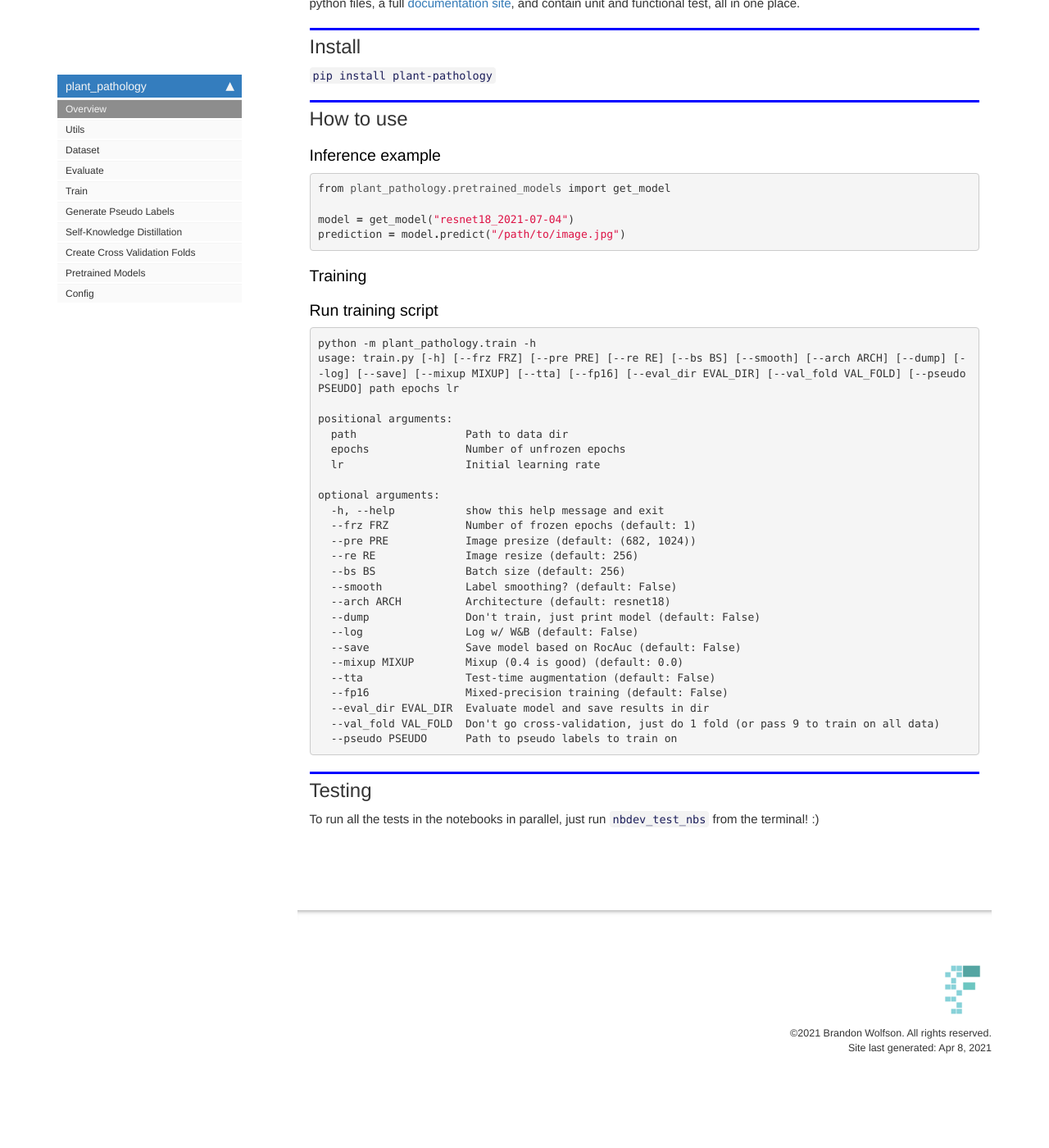
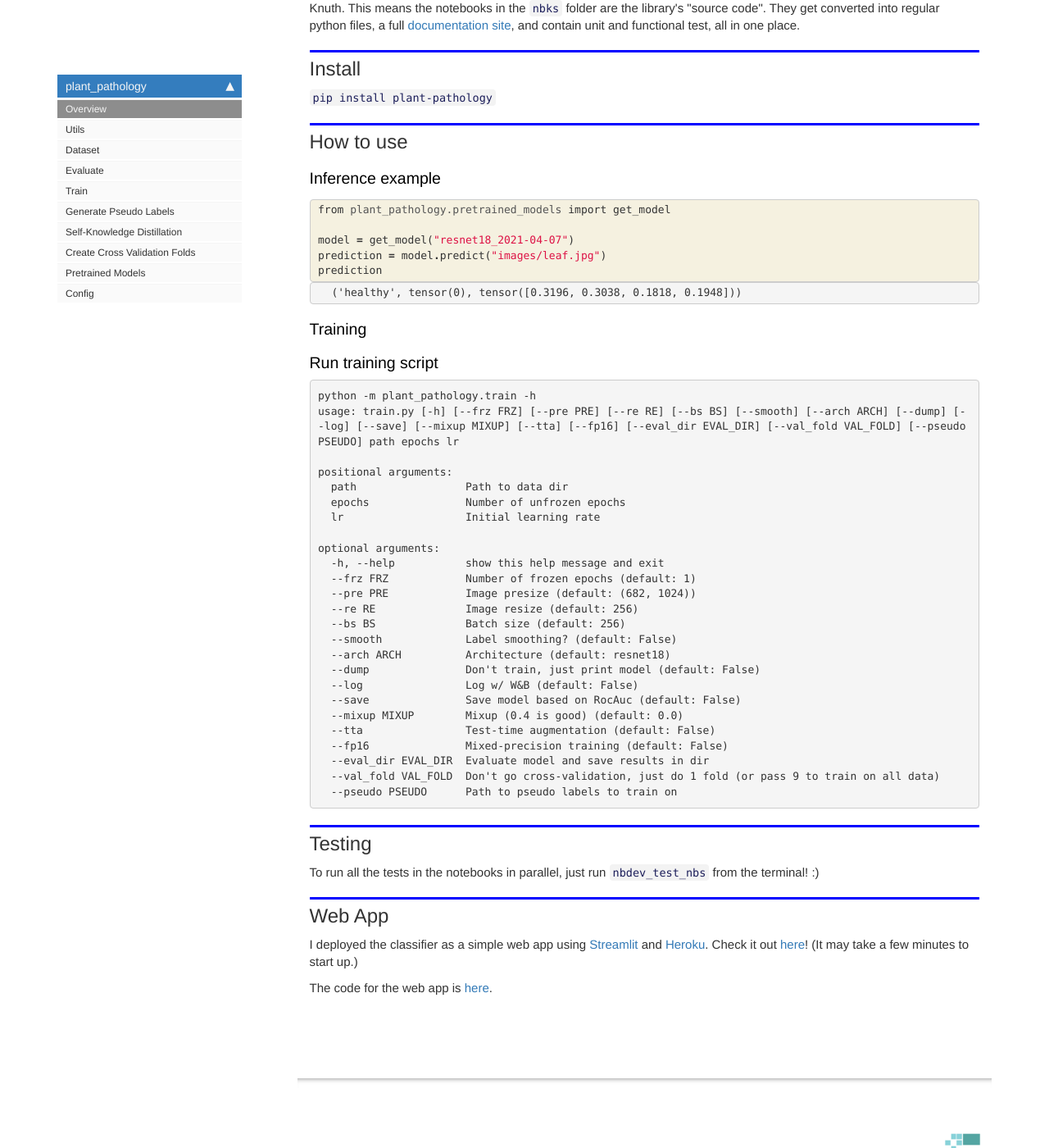
Before and after one commit to bwolfson97/plant_pathology, a Jekyll site: the page built from docs/index.html, in a window 1280 px wide and 1400 px high, scrolled down 995 px. Shown: the whole window at 82% size. Built offline with Jekyll 4.4.1, drawn with Linux system fonts in a browser that asks for light colours; nearby versions of some CDN libraries; comment, search, counter and statistics services are not loaded; before the commit the page ends 2332 px from its top, so only the background shows below that.

Commit message:
Add link to web app

```diff
--- a/docs/index.html
+++ b/docs/index.html
@@ -63,17 +63,52 @@
 </div>
 </div>
 </div>
-<div class="cell border-box-sizing text_cell rendered"><div class="inner_cell">
-<div class="text_cell_render border-box-sizing rendered_html">
-<div class="highlight"><pre><span></span><span class="kn">from</span> <span class="nn">plant_pathology.pretrained_models</span> <span class="kn">import</span> <span class="n">get_model</span>
+    {% raw %}
 
-<span class="n">model</span> <span class="o">=</span> <span class="n">get_model</span><span class="p">(</span><span class="s2">&quot;resnet18_2021-07-04&quot;</span><span class="p">)</span>
-<span class="n">prediction</span> <span class="o">=</span> <span class="n">model</span><span class="o">.</span><span class="n">predict</span><span class="p">(</span><span class="s2">&quot;/path/to/image.jpg&quot;</span><span class="p">)</span>
+<div class="cell border-box-sizing code_cell rendered">
+<div class="input">
+
+<div class="inner_cell">
+    <div class="input_area">
+<div class=" highlight hl-ipython3"><pre><span></span><span class="kn">from</span> <span class="nn">plant_pathology.pretrained_models</span> <span class="kn">import</span> <span class="n">get_model</span>
+
+<span class="n">model</span> <span class="o">=</span> <span class="n">get_model</span><span class="p">(</span><span class="s2">&quot;resnet18_2021-04-07&quot;</span><span class="p">)</span>
+<span class="n">prediction</span> <span class="o">=</span> <span class="n">model</span><span class="o">.</span><span class="n">predict</span><span class="p">(</span><span class="s2">&quot;images/leaf.jpg&quot;</span><span class="p">)</span>
+<span class="n">prediction</span>
 </pre></div>
+
+    </div>
+</div>
+</div>
+
+<div class="output_wrapper">
+<div class="output">
+
+<div class="output_area">
+
+
+<div class="output_html rendered_html output_subarea ">
+
+</div>
+
+</div>
+
+<div class="output_area">
+
+
+
+<div class="output_text output_subarea output_execute_result">
+<pre>(&#39;healthy&#39;, tensor(0), tensor([0.3196, 0.3038, 0.1818, 0.1948]))</pre>
+</div>
+
+</div>
 
 </div>
 </div>
+
 </div>
+    {% endraw %}
+
 <div class="cell border-box-sizing text_cell rendered"><div class="inner_cell">
 <div class="text_cell_render border-box-sizing rendered_html">
 <h3 id="Training">Training<a class="anchor-link" href="#Training"> </a></h3>
@@ -125,4 +160,12 @@
 </div>
 </div>
 </div>
+<div class="cell border-box-sizing text_cell rendered"><div class="inner_cell">
+<div class="text_cell_render border-box-sizing rendered_html">
+<h2 id="Web-App">Web App<a class="anchor-link" href="#Web-App"> </a></h2><p>I deployed the classifier as a simple web app using <a href="https://streamlit.io/">Streamlit</a> and <a href="https://www.heroku.com/">Heroku</a>. Check it out <a href="https://plant-pathology-classifier.herokuapp.com/">here</a>! (It may take a few minutes to start up.)</p>
+<p>The code for the web app is <a href="https://github.com/bwolfson97/plant_pathology_app">here</a>.</p>
+
 </div>
+</div>
+</div>
+</div>
```
Also changed, not shown: README.md, 1 other file.
